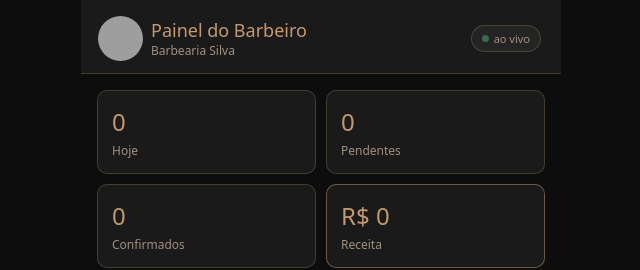
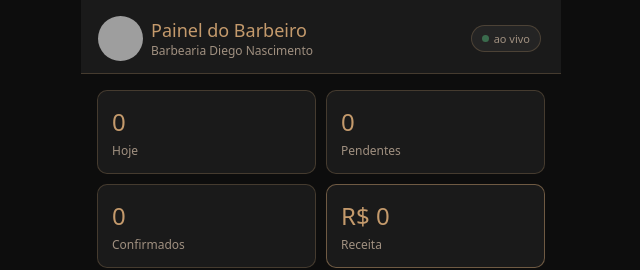
Before and after one commit to bruno018/barbearia-app, a plain HTML site: page barbearia-barbeiro/index.html in a window 1280 px wide. Shown: the top 270 px of the page, 319-959 px from the left. Drawn offline with nearby package versions, Linux system fonts and the light colour scheme; no server answers; grey boxes are pictures that could not be loaded.

Commit message:
Atualizações feitas com claude, na pagina barbeiro e cliente, preços e requisições

```diff
--- a/barbearia-barbeiro/index.html
+++ b/barbearia-barbeiro/index.html
@@ -3,7 +3,7 @@
 <head>
   <meta charset="UTF-8" />
   <meta name="viewport" content="width=device-width, initial-scale=1.0" />
-  <title>Barbearia Silva — Barbeiro</title>
+  <title>Barbearia Diego Nascimento — Barbeiro</title>
   <link rel="stylesheet" href="css/style.css" />
 </head>
 <body>
@@ -23,7 +23,7 @@
     <div class="header-logo"><img class="logotipo" src="https://i.ibb.co/dwZ1hQQw/logo-barbearia-diego.jpg" alt=""></div>
     <div>
       <h1>Painel do Barbeiro</h1>
-      <p>Barbearia Silva</p>
+      <p>Barbearia Diego Nascimento</p>
     </div>
     <div class="live-badge">
       <span class="live-dot"></span>ao vivo
```
